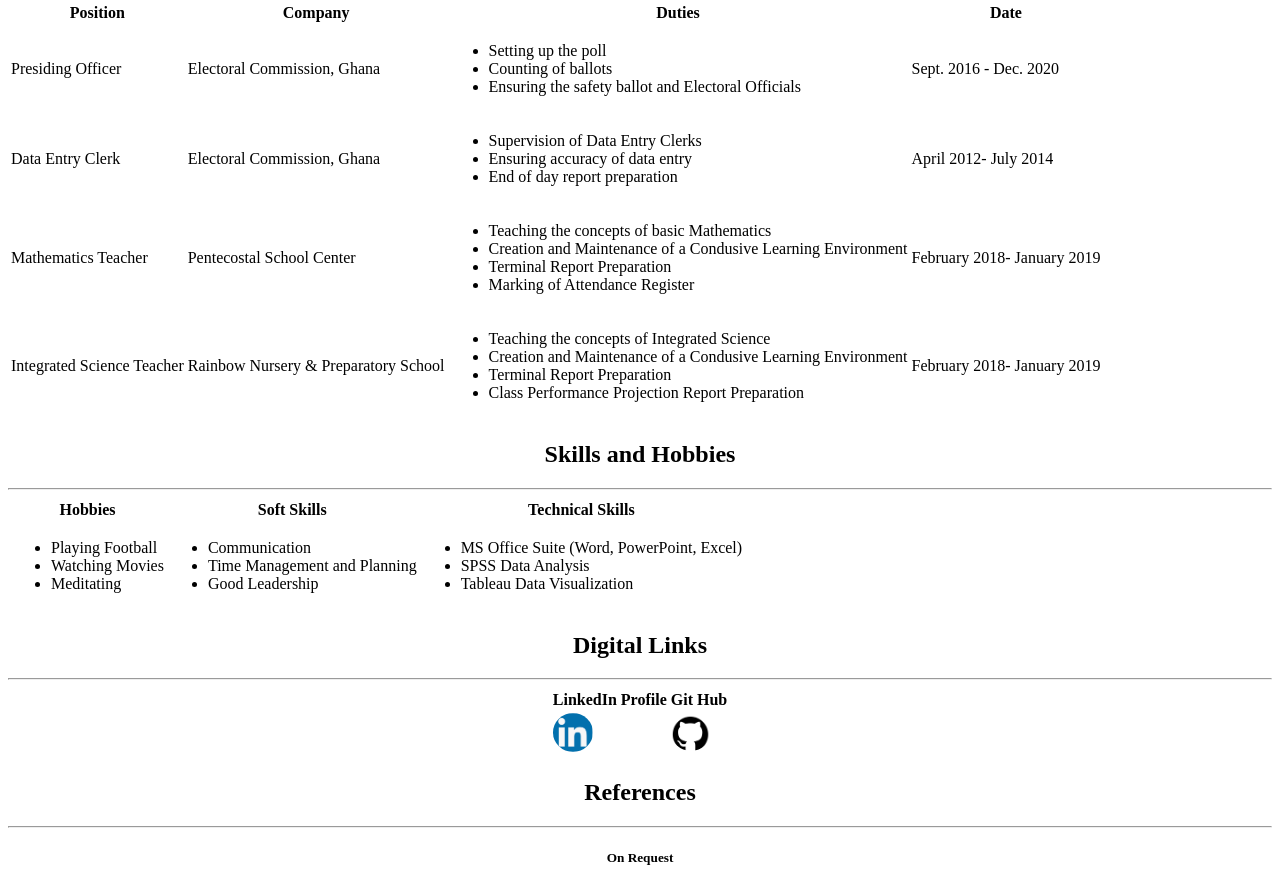
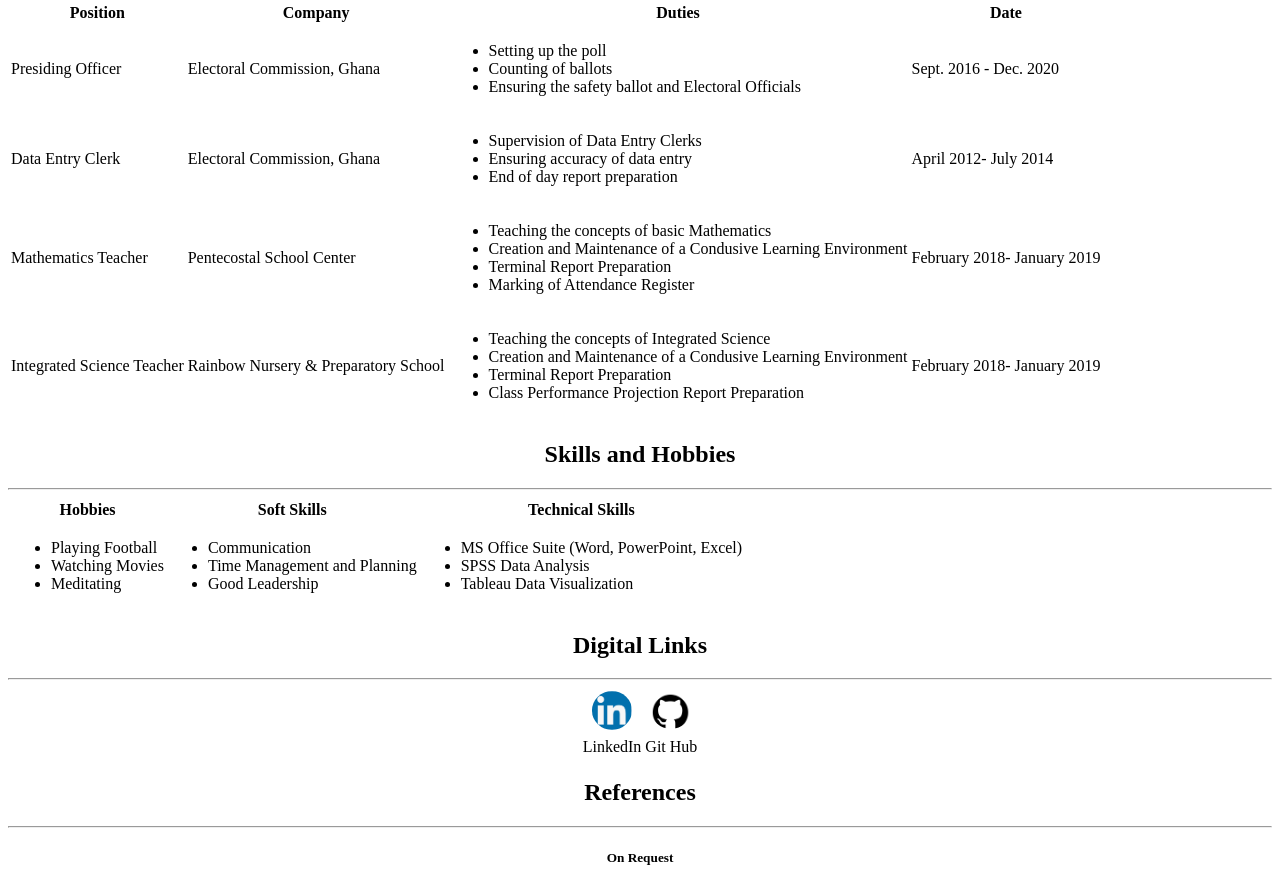
Before and after one commit to GodfredAsa/WEEK-1, a plain HTML site: page index.html in a window 1280 px wide. Shown: the part 743-1631 px from the top of the page. Drawn offline with Linux system fonts and the light colour scheme.

Commit message:
digital images swapped with their respective names in the table

```diff
--- a/index.html
+++ b/index.html
@@ -228,18 +228,22 @@
                     <table>
                       <thead>
                         <tr>
-                          <th>LinkedIn Profile</th>
-                          <th>Git Hub </th>
+                          <th>
+                            <a href="https://www.linkedin.com/feed/"><img src="IMG/LinkedIn.PNG" alt="LinkedIn log" class="college_logo"></a>
+                          </th>
+                          <th>
+                            <a href="https://github.com/"><img src="IMG/git.PNG" alt="" class="college_logo"></a>
+                          </th>
                         </tr>
                       </thead>
 
                       <tbody>
                         <tr>
                           <td>
-                            <a href="https://www.linkedin.com/feed/"><img src="IMG/LinkedIn.PNG" alt="LinkedIn log" class="college_logo"></a>
+                            LinkedIn
                           </td>
                           <td>
-                            <a href="https://github.com/"><img src="IMG/git.PNG" alt="" class="college_logo"></a>
+                            Git Hub
                           </td>
                         </tr>
                       </tbody>
```
